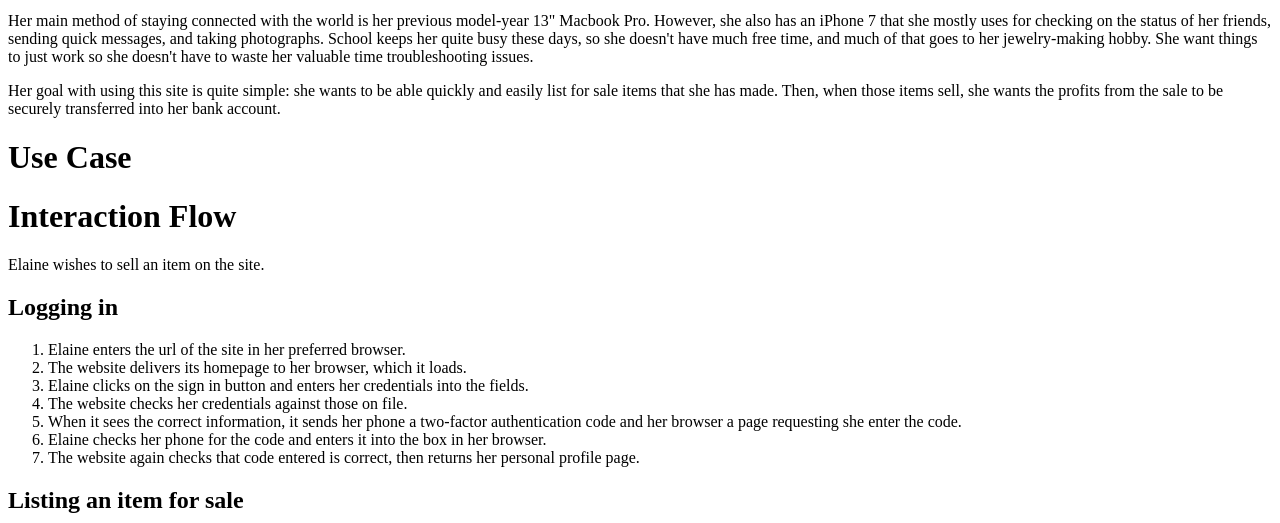
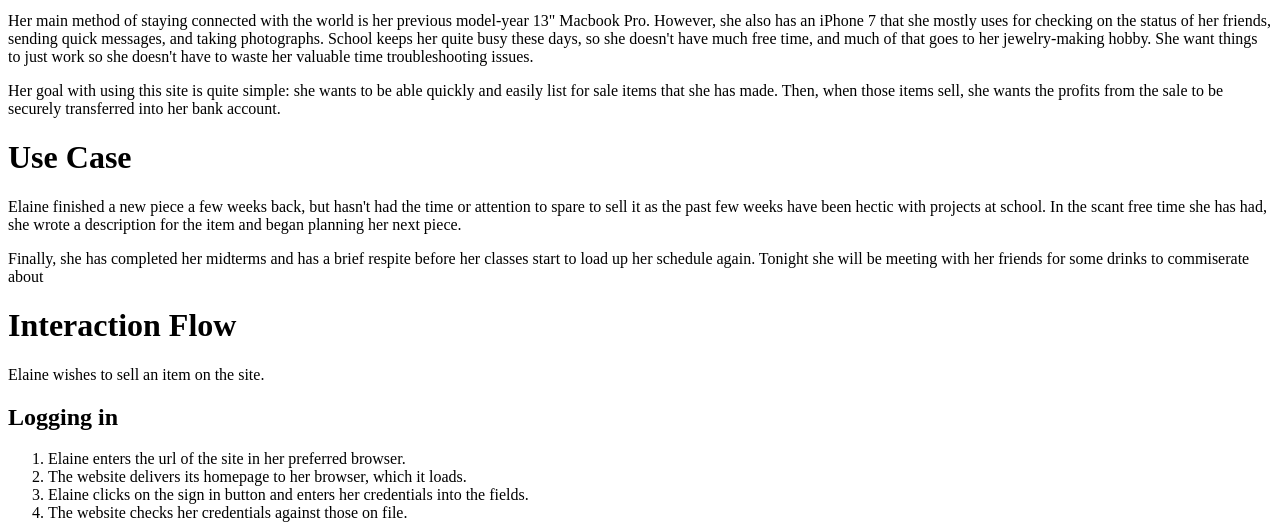
Before and after one commit to adubois85/data-design-etsy, a PHP site: page / in a window 1280 px wide. Shown: the part 138-661 px from the top of the page. Run offline with PHP 8.4, Linux system fonts and the light colour scheme.

Commit message:
Started section "use case"

```diff
--- a/epic/index.php
+++ b/epic/index.php
@@ -26,7 +26,15 @@
 				transferred into her bank account.
 			</p>
 		<h1>Use Case</h1>
-			<!--<header>[TODO: add stuff]</header>-->
+			<p>
+				Elaine finished a new piece a few weeks back, but hasn't had the time or attention to spare to sell it as
+				the past few weeks have been hectic with projects at school.  In the scant free time she has had, she
+				wrote a description for the item and began planning her next piece.
+			</p>
+			<p>
+				Finally, she has completed her midterms and has a brief respite before her classes start to load up her
+				schedule again.  Tonight she will be meeting with her friends for some drinks to commiserate about
+			</p>
 
 		<h1>Interaction Flow</h1>
 			<header>Elaine wishes to sell an item on the site.</header>
```
